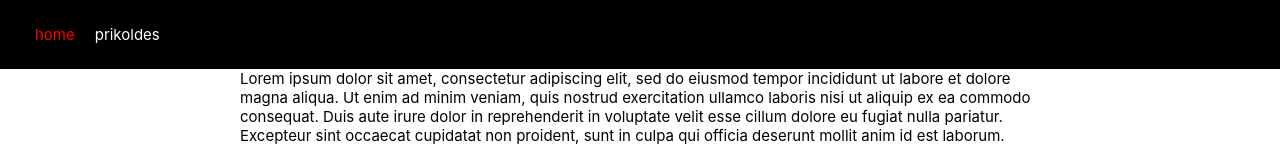
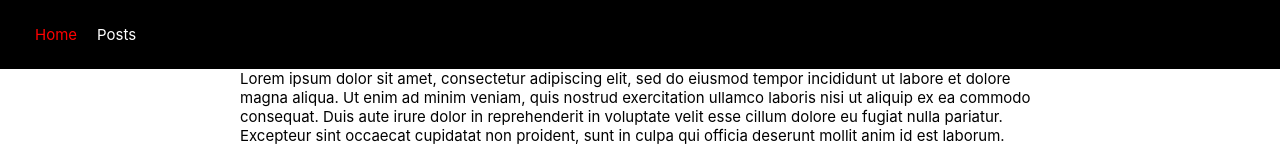
Before and after one commit to norafith/ai-platform, a Vue app: page / in a window 1280 px wide. Shown: the top 160 px of the page. Built offline with nearby package versions, Linux system fonts and the light colour scheme.

Commit message:
disabled eslint rule, added capitalize to menu

```diff
--- a/src/components/Header/Menu/MenuContainer.vue
+++ b/src/components/Header/Menu/MenuContainer.vue
@@ -14,7 +14,9 @@ export default {
   <nav>
     <ul>
       <li v-for="item of items">
-        <RouterLink :key="item.index" :name="item.name" :to="item.path">{{ item.name }}</RouterLink>
+        <RouterLink :key="item.index" :name="item.name" :to="item.path">{{
+          item.name[0].toUpperCase() + item.name.slice(1).toLowerCase()
+        }}</RouterLink>
       </li>
     </ul>
   </nav>
--- a/src/router/index.js
+++ b/src/router/index.js
@@ -9,8 +9,8 @@ const routes = [
     component: HomeView
   },
   {
-    path: '/prikol',
-    name: 'prikoldes',
+    path: '/posts',
+    name: 'posts',
     component: PrikolView
   }
 ]
--- a/src/views/PrikolView.vue
+++ b/src/views/PrikolView.vue
@@ -13,7 +13,9 @@ export default {
 
 <template>
   <div v-for="post of posts">
-    <p>{{ post.title }}</p>
+    <p>
+      {{ post.title }}
+    </p>
     <p class="body">{{ post.body }}</p>
   </div>
 </template>
```
Also changed, not shown: .eslintrc.cjs.
